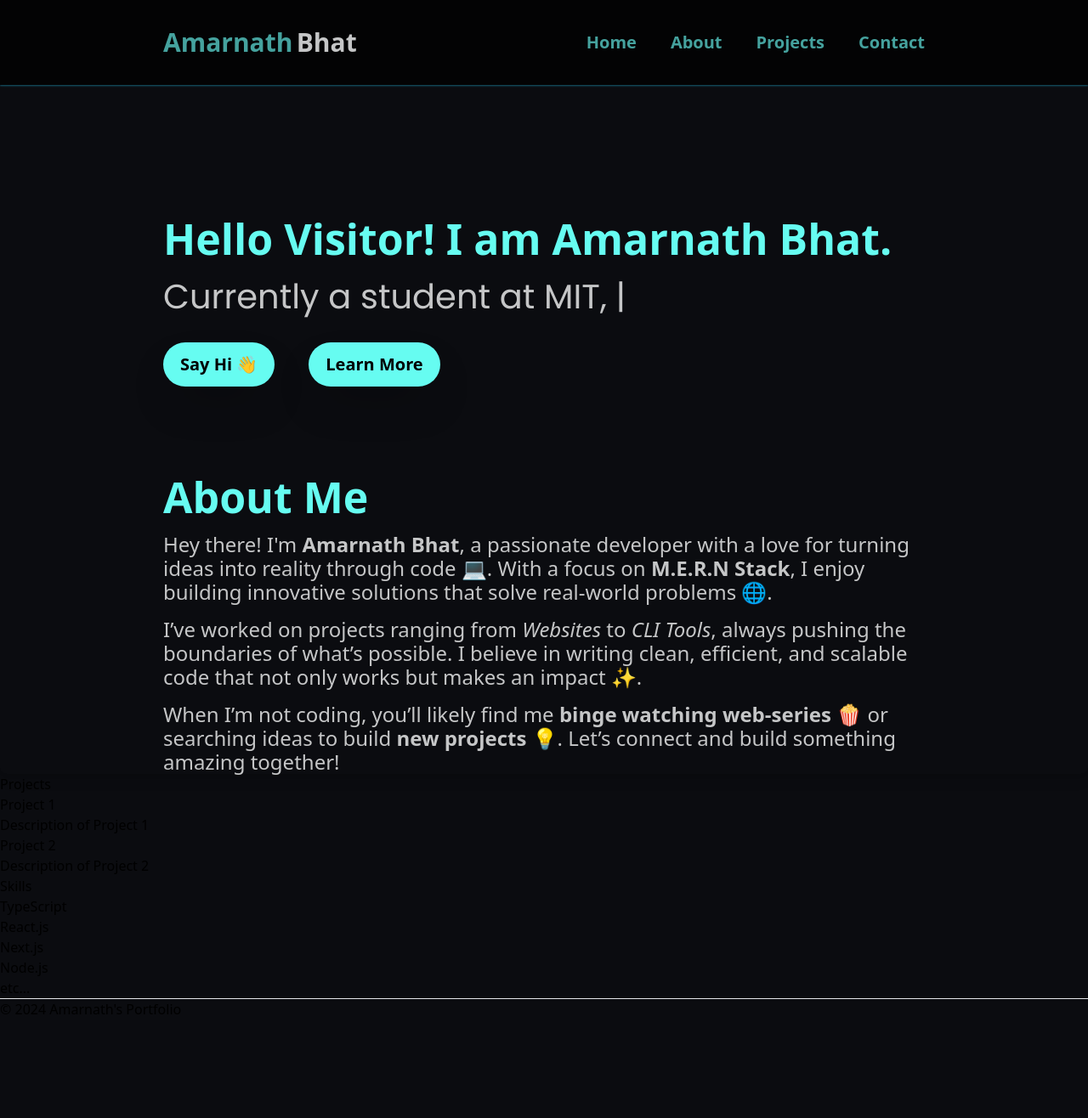
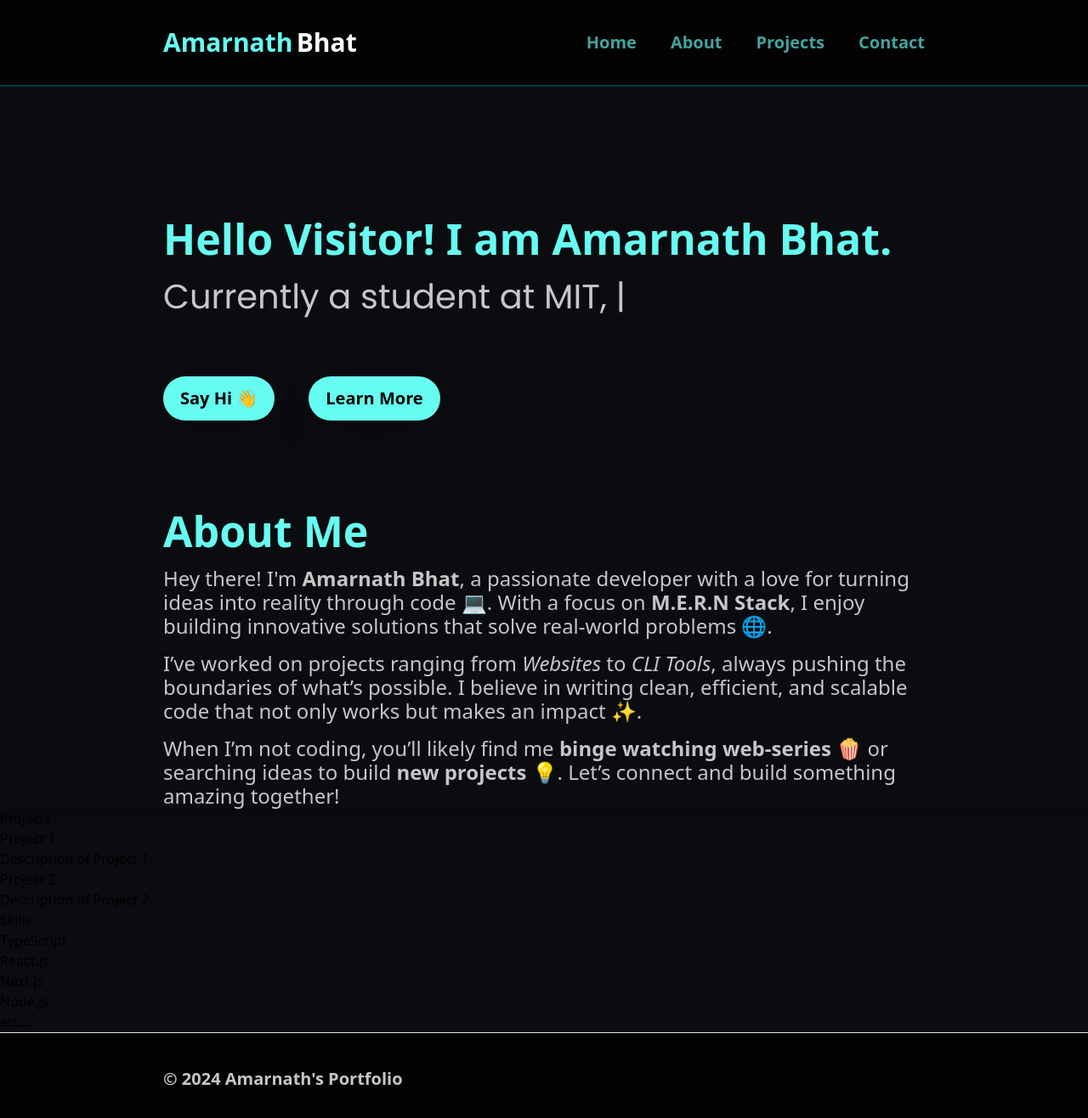
Before and after one commit to amar-nath-bhat/portfolio-website, a Next.js app: page / in a window 1280 px wide. Shown: the top 1316 px of the page at 85% size. Before the commit the page ends 1200 px from the top, so only its background shows below. Built offline with nearby package versions, Linux system fonts and the light colour scheme.

Commit message:
Update: Styles

```diff
--- a/app/globals.css
+++ b/app/globals.css
@@ -1,6 +1,16 @@
 @tailwind base;
 @tailwind components;
 @tailwind utilities;
+
+.glow-text {
+  transition: text-shadow 0.3s ease, color 0.3s ease;
+}
+
+.glow-text:hover {
+  text-shadow: 0 0 8px #0B0C10, 0 0 16px #66FCF1, 0 0 32px #66FCF1;
+  color: #C5C6C7;
+}
+
 
 .background{
   background-color: #0B0C10;
--- a/components/About.tsx
+++ b/components/About.tsx
@@ -1,6 +1,6 @@
 const About: React.FC = () => {
   return (
-    <section className="px-48 pt-28 rounded-lg shadow-lg">
+    <section id="about" className="px-48 pt-28 rounded-lg shadow-lg">
       <h2 className="heading text-3xl font-bold mb-6">About Me</h2>
       <p className="text-[1.5rem] leading-7 mb-4 text">
         Hey there! I'm <strong>Amarnath Bhat</strong>, a passionate developer
--- a/components/Footer.tsx
+++ b/components/Footer.tsx
@@ -4,9 +4,11 @@ const Footer = () => {
   return (
     <>
       <hr />
-      <div className="footer-container">
-        <p>© {new Date().getFullYear()} Amarnath's Portfolio</p>
-        <div className="social_icons">
+      <div className="header text px-48 py-10 text-xl">
+        <p className="glow-text font-bold hover:">
+          © {new Date().getFullYear()} Amarnath's Portfolio
+        </p>
+        <div className="text">
           <a
             href="https://twitter.com/olawanle_joel"
             aria-label="Twitter"
--- a/components/Header.tsx
+++ b/components/Header.tsx
@@ -6,33 +6,43 @@ const Header: React.FC = () => {
       <nav>
         <ul className="flex justify-between items-center w-full">
           <li className="w-full">
-            <Link href="/">
-              <span className="navbar-text font-extrabold text-3xl">
+            <Link href="/" className="glow-text">
+              <span className="text-[#66FCF1] font-extrabold text-3xl">
                 Amarnath
               </span>{" "}
-              <span className="navbar-sub-text font-extrabold text-3xl">
-                Bhat
-              </span>
+              <span className="text-white font-extrabold text-3xl">Bhat</span>
             </Link>
           </li>
-          <ul className="flex justify-end w-full gap-10">
+          <ul className="flex justify-end w-full gap-10 ">
             <li>
-              <Link href="/" className="navbar-text font-bold text-xl">
+              <Link
+                href="/"
+                className="navbar-text glow-text font-bold text-xl"
+              >
                 Home
               </Link>
             </li>
             <li>
-              <Link className="navbar-text font-bold text-xl" href="/about">
+              <Link
+                className="navbar-text glow-text font-bold text-xl"
+                href="#about"
+              >
                 About
               </Link>
             </li>
             <li>
-              <Link className="navbar-text font-bold text-xl" href="/projects">
+              <Link
+                className="navbar-text glow-text font-bold text-xl"
+                href="/projects"
+              >
                 Projects
               </Link>
             </li>
             <li>
-              <Link className="navbar-text font-bold text-xl" href="/contact">
+              <Link
+                className="navbar-text glow-text font-bold text-xl"
+                href="/contact"
+              >
                 Contact
               </Link>
             </li>
--- a/components/Hero.tsx
+++ b/components/Hero.tsx
@@ -40,8 +40,8 @@ const Hero: React.FC = () => {
         <h2 className={`${poppins.className} font-normal sub-heading`}>
           <span ref={typedRef}></span>{" "}
         </h2>
-        <div className="flex gap-10 mt-6 text-xl font-bold">
-          <button className="rounded-full shadow-2xl hover:scale-105 transition-all duration-300 ease-in-out hover:shadow-[#45A29E] object-cover bg-[#66FCF1] px-5 py-3">
+        <div className="flex gap-10 mt-16 text-xl font-bold">
+          <button className="rounded-full shadow-2xl hover:scale-105 transition-all duration-300 ease-in-out hover:shadow-[#45A29E] object-cover bg-[#66FCF1] px-5 py-3 ">
             Say Hi 👋
           </button>
           <button className="rounded-full shadow-2xl hover:scale-105 transition-all duration-300 ease-in-out hover:shadow-[#45A29E] object-cover bg-[#66FCF1] px-5 py-3">
```
